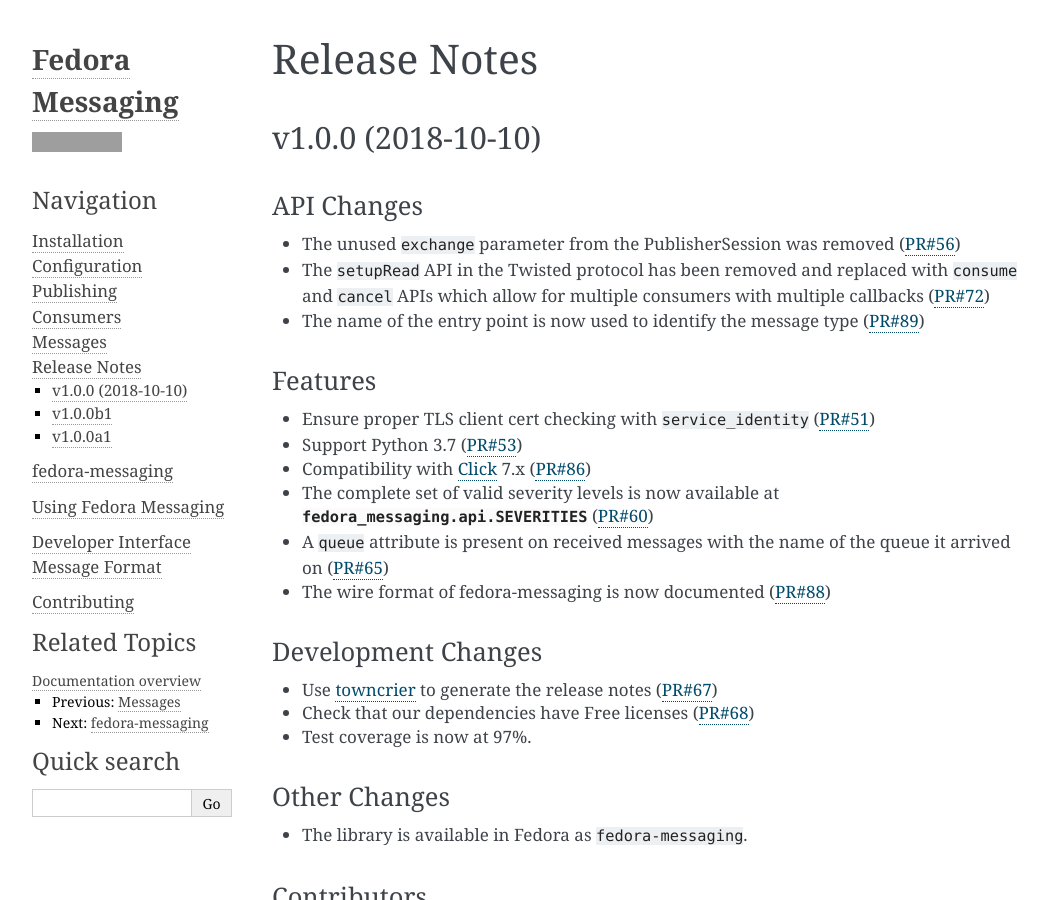
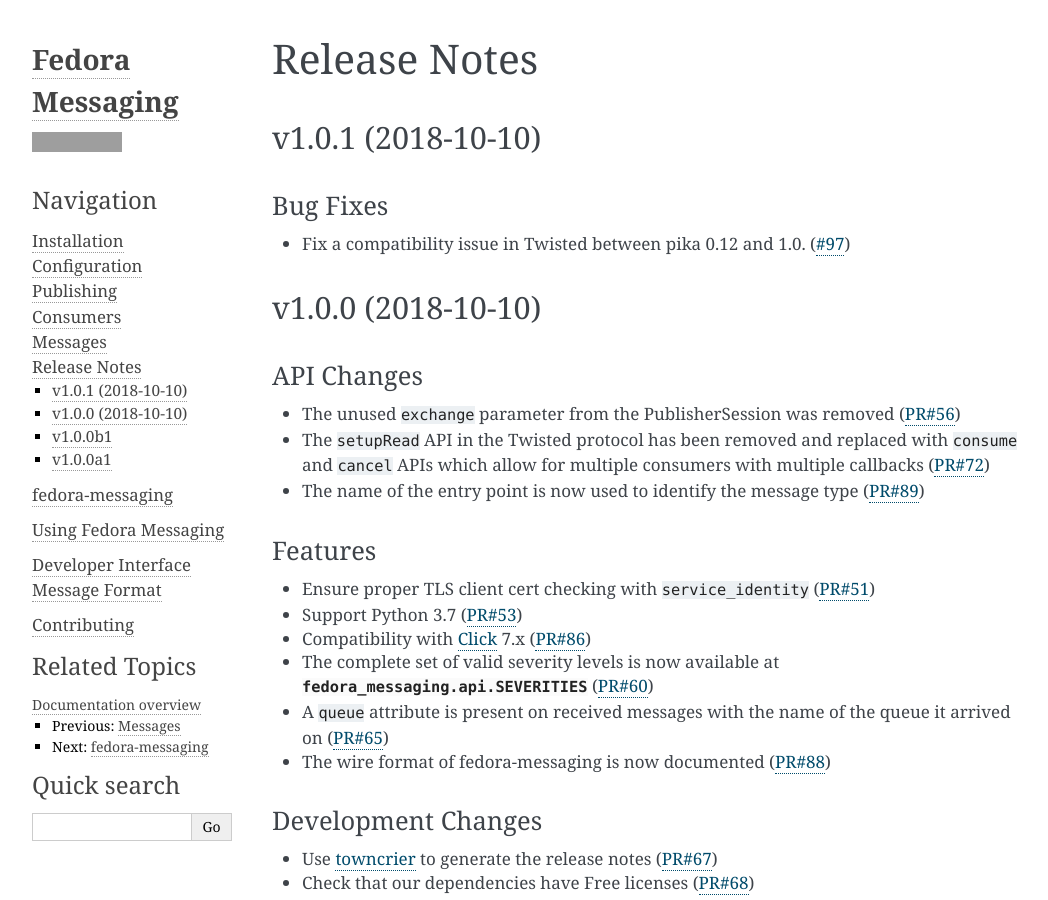
Before and after one commit to fedora-infra/fedora-messaging, a Sphinx documentation site: the page built from docs/changelog.rst, in a window 1280 px wide and 900 px high. Shown: the whole window, without its empty margins (98-1146 px from the left). Built offline with Sphinx 7.4.7, drawn with Linux system fonts in a browser that asks for light colours; grey boxes are pictures that could not be loaded.

Commit message:
Prepare the v1.0.1 release
Signed-off-by: Jeremy Cline <jcline@redhat.com>

```diff
--- a/docs/changelog.rst
+++ b/docs/changelog.rst
@@ -3,6 +3,16 @@
 =============
 
 .. towncrier release notes start
+
+v1.0.1 (2018-10-10)
+===================
+
+Bug Fixes
+---------
+
+* Fix a compatibility issue in Twisted between pika 0.12 and 1.0.
+  (`#97 <https://github.com/fedora-infra/fedora-messaging/issues/97>`_)
+
 
 v1.0.0 (2018-10-10)
 ===================
--- a/fedora_messaging/__init__.py
+++ b/fedora_messaging/__init__.py
@@ -15,4 +15,4 @@
 # with this program; if not, write to the Free Software Foundation, Inc.,
 # 51 Franklin Street, Fifth Floor, Boston, MA 02110-1301 USA.
 
-__version__ = "1.0.0"
+__version__ = "1.0.1"
```
Also changed, not shown: 1 other file.
